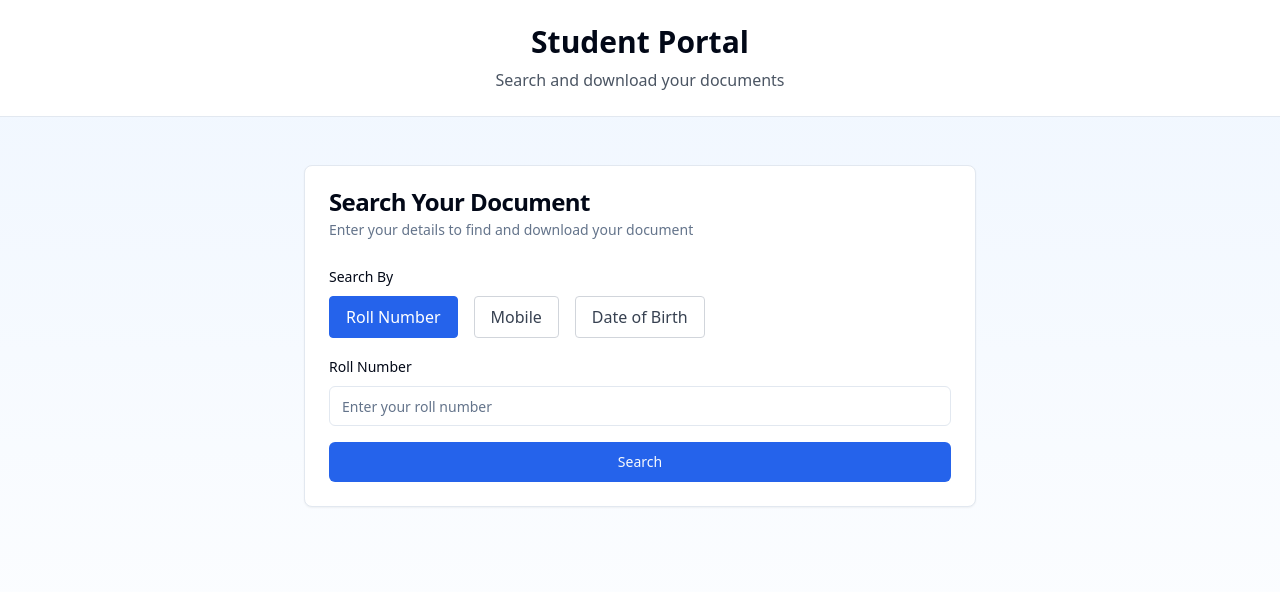
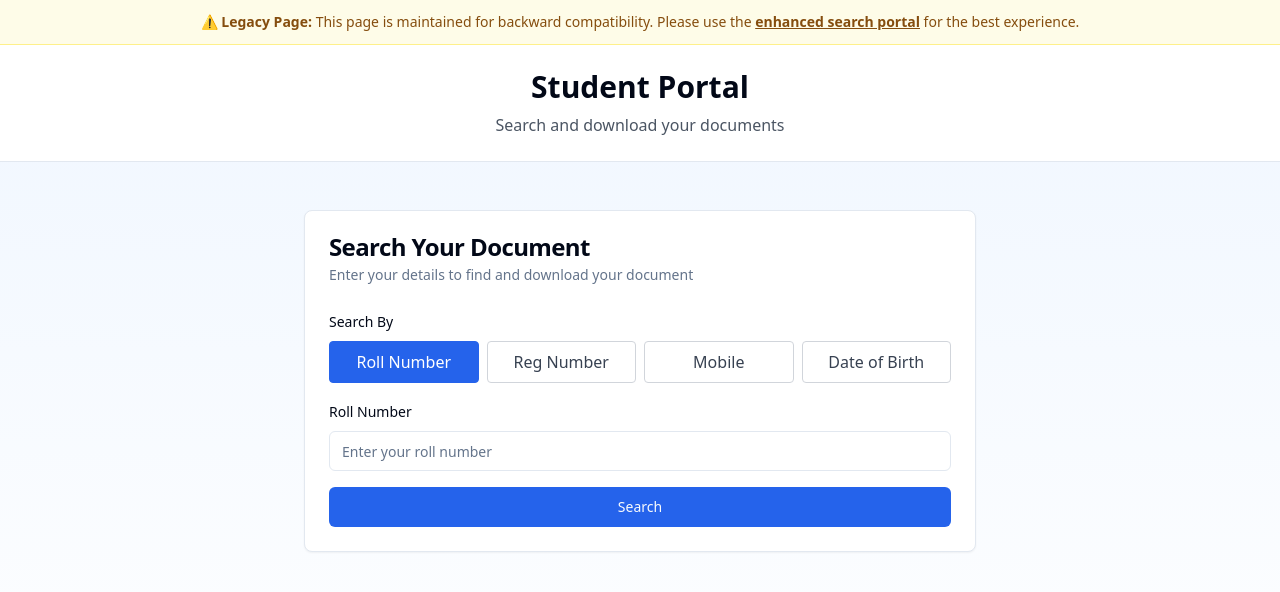
Before and after one commit to amansky404/EduCertEngine, a Next.js app: page /result in a window 1280 px wide. Shown: the top 592 px of the page. Built offline with nearby package versions, Linux system fonts and the light colour scheme.

Commit message:
Add registration number search to legacy /result page to match flow
Co-authored-by: amansky404 <25614766+amansky404@users.noreply.github.com>

```diff
--- a/app/result/page.tsx
+++ b/app/result/page.tsx
@@ -7,7 +7,7 @@ import { Input } from "@/components/ui/input"
 import { Label } from "@/components/ui/label"
 
 export default function StudentPortalPage() {
-  const [searchType, setSearchType] = useState<"roll" | "mobile" | "dob">("roll")
+  const [searchType, setSearchType] = useState<"roll" | "reg" | "mobile" | "dob">("roll")
   const [searchValue, setSearchValue] = useState("")
   const [loading, setLoading] = useState(false)
   const [result, setResult] = useState<any>(null)
@@ -41,6 +41,16 @@ export default function StudentPortalPage() {
 
   return (
     <div className="min-h-screen bg-gradient-to-b from-blue-50 to-white">
+      {/* Deprecation Notice */}
+      <div className="bg-yellow-50 border-b border-yellow-200">
+        <div className="container mx-auto px-4 py-3">
+          <p className="text-center text-sm text-yellow-800">
+            ⚠️ <strong>Legacy Page:</strong> This page is maintained for backward compatibility.
+            Please use the <a href="/search" className="underline font-semibold hover:text-yellow-900">enhanced search portal</a> for the best experience.
+          </p>
+        </div>
+      </div>
+
       {/* Header */}
       <header className="bg-white border-b">
         <div className="container mx-auto px-4 py-6">
@@ -66,7 +76,7 @@ export default function StudentPortalPage() {
                 {/* Search Type Selection */}
                 <div className="space-y-2">
                   <Label>Search By</Label>
-                  <div className="flex space-x-4">
+                  <div className="grid grid-cols-2 md:grid-cols-4 gap-2">
                     <button
                       type="button"
                       onClick={() => setSearchType("roll")}
@@ -77,6 +87,17 @@ export default function StudentPortalPage() {
                       }`}
                     >
                       Roll Number
+                    </button>
+                    <button
+                      type="button"
+                      onClick={() => setSearchType("reg")}
+                      className={`px-4 py-2 rounded border ${
+                        searchType === "reg"
+                          ? "bg-blue-600 text-white border-blue-600"
+                          : "bg-white text-gray-700 border-gray-300"
+                      }`}
+                    >
+                      Reg Number
                     </button>
                     <button
                       type="button"
@@ -107,6 +128,7 @@ export default function StudentPortalPage() {
                 <div className="space-y-2">
                   <Label htmlFor="searchValue">
                     {searchType === "roll" && "Roll Number"}
+                    {searchType === "reg" && "Registration Number"}
                     {searchType === "mobile" && "Mobile Number"}
                     {searchType === "dob" && "Date of Birth"}
                   </Label>
@@ -118,6 +140,8 @@ export default function StudentPortalPage() {
                     placeholder={
                       searchType === "roll"
                         ? "Enter your roll number"
+                        : searchType === "reg"
+                        ? "Enter your registration number"
                         : searchType === "mobile"
                         ? "Enter your mobile number"
                         : "Select your date of birth"
```
